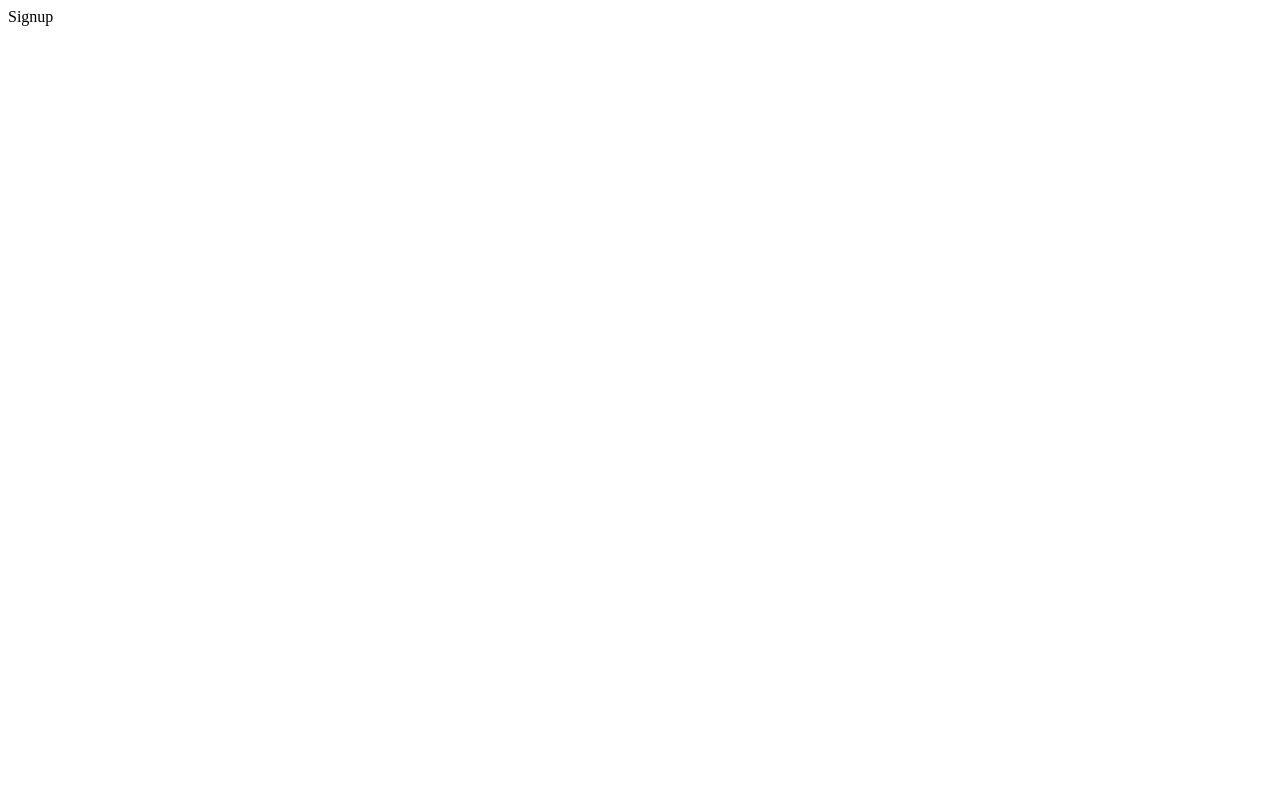
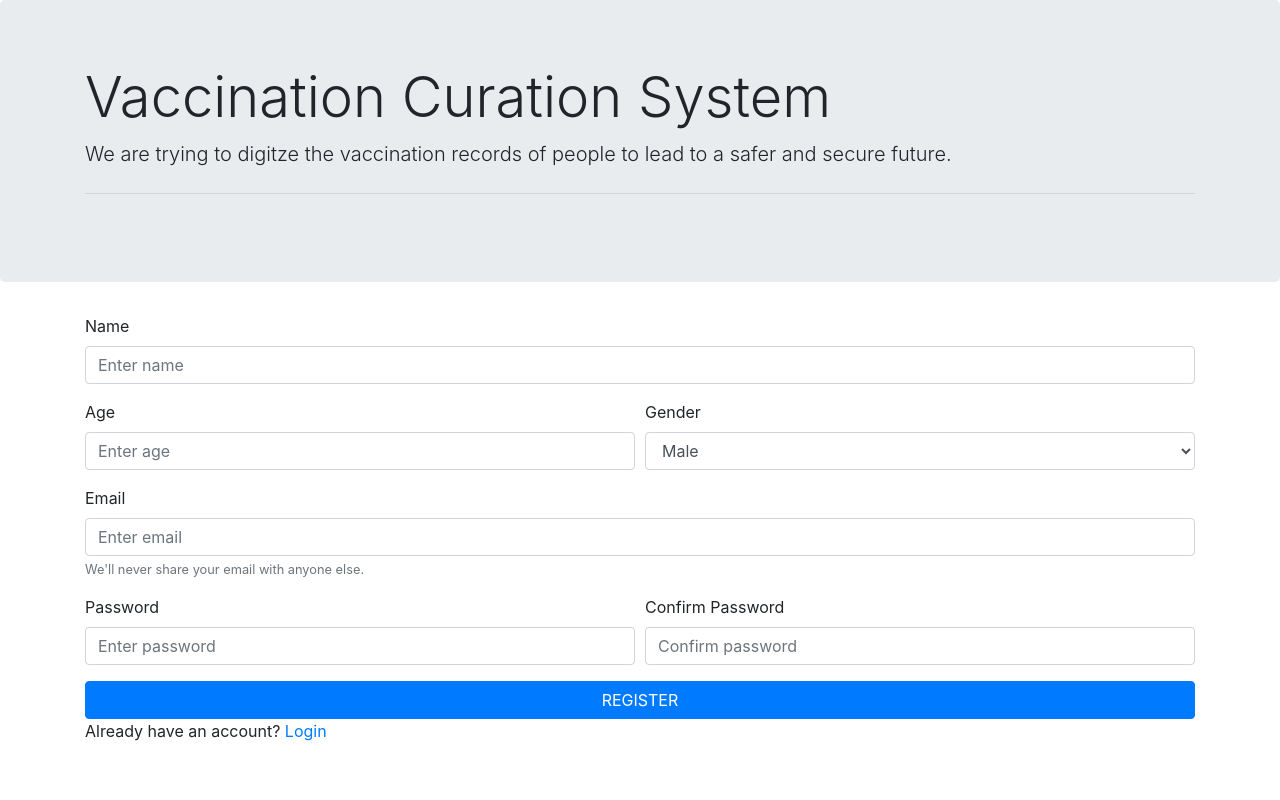
Before and after one commit to sargamm/DBMS-Flask-Project-1, a Flask app: page /signup in a window 1280 px wide. Before the commit the page is almost empty. Run offline with Flask 2, Linux system fonts and the light colour scheme; some libraries are stand-ins or nearby versions.

Commit message:
Added the signup and login form with Bootstrap styling

```diff
--- a/app.py
+++ b/app.py
@@ -23,11 +23,14 @@ def hello_world():
 
 @app.route('/login', methods=['GET', 'POST'])
 def login():
-    return 'Login'
+    if (request.method  == 'POST'):
+        return 'Login Attempt'
+    else:
+        return render_template('index.html')
 
 @app.route('/signup')
 def signup():
-    return 'Signup'
+    return render_template('signup.html')
 
 @app.route('/addRecord')
 def addRecord():
--- a/templates/index.html
+++ b/templates/index.html
@@ -12,7 +12,7 @@
 {% endblock %}
 
 {% block content %}
-    <form>
+    <form action="login" method="post">
         <div class="form-group">
             <label for="inputEmail">Email address</label>
             <input type="email" class="form-control" id="email" aria-describedby="emailHelp" placeholder="Enter email">
@@ -22,7 +22,7 @@
             <label for="inputPassword">Password</label>
             <input type="password" class="form-control" id="password" placeholder="Password">
         </div>
-        <button type="submit" class="btn btn-primary">LOGIN</button>
+        <button type="submit" class="btn btn-primary col-12">LOGIN</button>
         <p>Dont have an account? <a href="/signup">Signup</a></p>
     </form>
 {% endblock %}
--- /dev/null
+++ b/templates/signup.html
@@ -0,0 +1,55 @@
+{% extends 'base.html' %}
+
+
+{% block header %}
+    <div class="jumbotron">
+        <div class="container">
+            <h1 class="display-4">Vaccination Curation System</h1>
+            <p class="lead">We are trying to digitze the vaccination records of people to lead to a safer and secure future.</p>
+            <hr class="my-4">
+        </div>
+    </div>
+{% endblock %}
+
+{% block content %}
+    <form action="signup" method="post">
+        <div class="form-row">
+            <div class="form-group col-12">
+                <label for="inputEmail">Name</label>
+                <input type="text" class="form-control" id="name" aria-describedby="username" placeholder="Enter name">
+            </div>
+        </div>
+        <div class="form-row">
+            <div class="form-group col-md-6">
+                <label for="userage">Age</label>
+                <input type="number" class="form-control" id="age" aria-describedby="user-age" placeholder="Enter age">
+            </div>
+            <div class="form-group col-md-6">
+                <label for="select-gender">Gender</label>
+                <select class="form-control" id="gendeer">
+                    <option>Male</option>
+                    <option>Female</option>
+                    <option>Other</option>
+                </select>
+            </div>
+        </div>
+        <div class="form-group">
+            <label for="inputEmail">Email</label>
+            <input type="email" class="form-control" id="email" aria-describedby="emailHelp" placeholder="Enter email">
+            <small id="emailHelp" class="form-text text-muted">We'll never share your email with anyone else.</small>
+        </div>
+        <div class="form-row">
+            <div class="form-group col-md-6">
+                <label for="inputpassword">Password</label>
+                <input type="password" class="form-control" id="password" aria-describedby="password" placeholder="Enter password">
+            </div>
+            <div class="form-group col-md-6">
+                    <label for="confirmpassword">Confirm Password</label>
+                    <input type="password" class="form-control" id="confirm-password" aria-describedby="password" placeholder="Confirm password">
+            </div>
+        </div>
+        <button type="submit" class="btn btn-primary col-12">REGISTER</button>
+        <p>Already have an account? <a href="/login">Login</a></p>
+
+    </form>
+{% endblock %}
```
